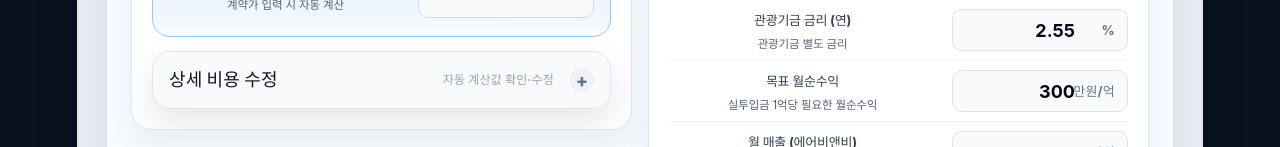
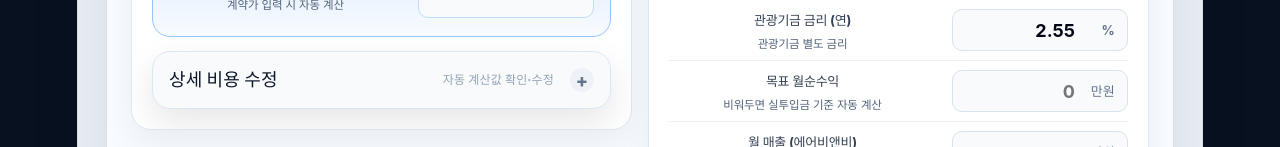
Before and after one commit to keepgoing2021/sookbak, a React (Vite) app: page / in a window 1280 px wide. Shown: the part 653-800 px from the top of the page. Built offline with nearby package versions, Linux system fonts and the light colour scheme.

Commit message:
fix: use absolute target monthly net

```diff
--- a/src/App.tsx
+++ b/src/App.tsx
@@ -4,9 +4,7 @@ import {
   type PropertyType,
   DEFAULT_ANNUAL_INTEREST_RATE,
   DEFAULT_EXIT_BUYER_LTV_PERCENT,
-  DEFAULT_EXIT_MONTHLY_YIELD_PERCENT,
   DEFAULT_LTV_PERCENT,
-  DEFAULT_TARGET_MONTHLY_NET_MANWON_PER_EOK,
   DEFAULT_TOURISM_LOAN_ANNUAL_INTEREST_RATE,
   calculateInvestment,
   calculatePurchaseDecision,
@@ -62,7 +60,7 @@ type Values = {
   tourismLoanAnnualInterestRate: string
   monthlyRevenueManwon: string
   acquisitionTaxRatePercent: string
-  targetMonthlyNetManwonPerEok: string
+  targetMonthlyNetManwon: string
 }
 
 type AutoFieldKey = 'acquisitionTaxEok' | 'legalFeeEok' | 'brokerageFeeEok'
@@ -75,7 +73,7 @@ type FreeFieldKey =
   | 'tourismLoanAnnualInterestRate'
   | 'monthlyRevenueManwon'
   | 'acquisitionTaxRatePercent'
-  | 'targetMonthlyNetManwonPerEok'
+  | 'targetMonthlyNetManwon'
 
 const propertyTypes: Array<{ key: PropertyType; label: string; description: string }> = [
   { key: 'commercial', label: '상가/오피스텔', description: '업무·상업용 기준' },
@@ -96,7 +94,7 @@ const initialValues: Values = {
   tourismLoanAnnualInterestRate: String(DEFAULT_TOURISM_LOAN_ANNUAL_INTEREST_RATE),
   monthlyRevenueManwon: '',
   acquisitionTaxRatePercent: '',
-  targetMonthlyNetManwonPerEok: String(DEFAULT_TARGET_MONTHLY_NET_MANWON_PER_EOK),
+  targetMonthlyNetManwon: '',
 }
 
 const tabs: Array<{ key: CalculatorTab; label: string; eyebrow: string }> = [
@@ -219,7 +217,7 @@ function DirectPurchaseCalculator({
       tourismLoanAmountEok: toNumber(values.tourismLoanAmountEok),
       tourismLoanAnnualInterestRate: toNumber(values.tourismLoanAnnualInterestRate),
       monthlyRevenueManwon: toNumber(values.monthlyRevenueManwon),
-      targetMonthlyNetManwonPerEok: toNumber(values.targetMonthlyNetManwonPerEok),
+      targetMonthlyNetManwon: toNumber(values.targetMonthlyNetManwon),
     }),
     [
       propertyType,
@@ -233,7 +231,7 @@ function DirectPurchaseCalculator({
       values.tourismLoanAmountEok,
       values.tourismLoanAnnualInterestRate,
       values.monthlyRevenueManwon,
-      values.targetMonthlyNetManwonPerEok,
+      values.targetMonthlyNetManwon,
     ],
   )
 
@@ -424,10 +422,11 @@ function DirectPurchaseCalculator({
             />
             <MoneyInput
               label="목표 월순수익"
-              unit="만원/억"
-              value={values.targetMonthlyNetManwonPerEok}
-              onChange={(value) => updateFree('targetMonthlyNetManwonPerEok', value)}
-              help="실투입금 1억당 필요한 월순수익"
+              unit="만원"
+              value={values.targetMonthlyNetManwon}
+              placeholder={String(Math.round(result.targetMonthlyNetManwon))}
+              onChange={(value) => updateFree('targetMonthlyNetManwon', value)}
+              help="비워두면 실투입금 기준 자동 계산"
               inputMode="decimal"
             />
             <MoneyInput
@@ -447,7 +446,6 @@ function DirectPurchaseCalculator({
         propertyType={propertyType}
         ltvPercent={ltvPercent}
         otherCostEok={toNumber(values.otherCostEok)}
-        targetMonthlyNetManwonPerEok={toNumber(values.targetMonthlyNetManwonPerEok)}
       />
 
       <aside className="notice">
@@ -483,17 +481,17 @@ function ExitEstimatePanel({
     <section className="panel exit-panel" aria-labelledby="exit-title">
       <div className="panel-heading green">
         <span className="section-index">03</span>
-        <h2 id="exit-title">엑싯 매도가 역산</h2>
+        <h2 id="exit-title">수익 기준 참고 매도가</h2>
       </div>
 
       <p className="exit-panel-copy">
-        미래 매수자가 LTV {DEFAULT_EXIT_BUYER_LTV_PERCENT}%를 일으키고, 실투입 에쿼티 기준 월 수익률 {DEFAULT_EXIT_MONTHLY_YIELD_PERCENT}%를 요구한다고 가정해요.
+        월 순수익만으로 거칠게 역산한 참고값이에요. 실제 매각가는 입지·건물상태·권리관계·금리 조건을 별도로 봐야 해요.
       </p>
 
       <div className="exit-highlight">
-        <span>예상 엑싯 매도가</span>
+        <span>참고 매도가</span>
         <strong>{hasPurchasePrice ? estimatedSalePrice : '-'}</strong>
-        <p>월 순수익 ÷ {DEFAULT_EXIT_MONTHLY_YIELD_PERCENT}% ÷ 자기자본 {100 - DEFAULT_EXIT_BUYER_LTV_PERCENT}%</p>
+        <p>월순익 → 필요 에쿼티 → LTV {DEFAULT_EXIT_BUYER_LTV_PERCENT}% 기준 매수가</p>
       </div>
 
       <dl className="exit-metrics">
@@ -508,7 +506,7 @@ function ExitEstimatePanel({
       </dl>
 
       <p className="exit-caveat">
-        예: 월순익 4,500만원 → 에쿼티 15억 → 매수가 75억
+        참고 산식: 월순익 4,500만원 → 필요 에쿼티 15억 → LTV 80% 기준 매수가 75억
       </p>
     </section>
   )
@@ -1122,7 +1120,7 @@ function ConstructionRiskSection({
     tourismLoanAmountEok: toNumber(directValues.tourismLoanAmountEok),
     tourismLoanAnnualInterestRate: toNumber(directValues.tourismLoanAnnualInterestRate),
     monthlyRevenueManwon: toNumber(directValues.monthlyRevenueManwon),
-    targetMonthlyNetManwonPerEok: toNumber(directValues.targetMonthlyNetManwonPerEok),
+    targetMonthlyNetManwon: toNumber(directValues.targetMonthlyNetManwon),
   })
 
   const rentalInput: RentalCalculatorInput = {
@@ -1362,14 +1360,12 @@ function DirectResultPanel({
   propertyType,
   ltvPercent,
   otherCostEok,
-  targetMonthlyNetManwonPerEok,
 }: {
   hasPurchasePrice: boolean
   result: ReturnType<typeof calculateInvestment>
   propertyType: PropertyType
   ltvPercent: number
   otherCostEok: number
-  targetMonthlyNetManwonPerEok: number
 }) {
   if (!hasPurchasePrice) {
     return (
@@ -1390,7 +1386,6 @@ function DirectResultPanel({
     monthlyNetManwon: result.monthlyNetManwon,
     ltvPercent,
     otherCostEok,
-    targetMonthlyNetManwonPerEok,
   })
   const purchasePriceGapEok = recommendedPurchasePriceEok === null
     ? null
--- a/src/calculator.ts
+++ b/src/calculator.ts
@@ -16,7 +16,6 @@ export interface RecommendedPurchasePriceInput {
   monthlyNetManwon: number
   ltvPercent: number
   otherCostEok: number
-  targetMonthlyNetManwonPerEok?: number
 }
 
 export interface CalculatorInput {
@@ -31,9 +30,7 @@ export interface CalculatorInput {
   tourismLoanAmountEok?: number
   tourismLoanAnnualInterestRate?: number
   monthlyRevenueManwon: number
-  targetMonthlyNetManwonPerEok?: number
-  exitBuyerLtvPercent?: number
-  exitMonthlyYieldPercent?: number
+  targetMonthlyNetManwon?: number
 }
 
 export interface CalculatorResult {
@@ -180,7 +177,7 @@ export function calculateRecommendedPurchasePriceEok(
 ): number | null {
   if (input.monthlyNetManwon <= 0 || input.ltvPercent >= 100) return null
 
-  const targetCashEok = input.monthlyNetManwon / normalizePositive(input.targetMonthlyNetManwonPerEok, DEFAULT_TARGET_MONTHLY_NET_MANWON_PER_EOK)
+  const targetCashEok = input.monthlyNetManwon / DEFAULT_TARGET_MONTHLY_NET_MANWON_PER_EOK
   let low = 0
   let high = Math.max(1, targetCashEok / Math.max(0.01, 1 - input.ltvPercent / 100))
 
@@ -228,8 +225,12 @@ export function calculateInvestment(input: CalculatorInput): CalculatorResult {
     monthlyInterestManwon + tourismLoanMonthlyInterestManwon,
   )
   const monthlyNetManwon = roundManwon(input.monthlyRevenueManwon - totalMonthlyInterestManwon)
-  const targetMonthlyNetManwon = roundManwon(
-    cashInvestedWithLoanEok * normalizePositive(input.targetMonthlyNetManwonPerEok, DEFAULT_TARGET_MONTHLY_NET_MANWON_PER_EOK),
+  const autoTargetMonthlyNetManwon = roundManwon(
+    cashInvestedWithLoanEok * DEFAULT_TARGET_MONTHLY_NET_MANWON_PER_EOK,
+  )
+  const targetMonthlyNetManwon = normalizePositive(
+    input.targetMonthlyNetManwon,
+    autoTargetMonthlyNetManwon,
   )
   const targetMonthlyNetGapManwon = roundManwon(monthlyNetManwon - targetMonthlyNetManwon)
   const annualNetManwon = roundManwon(monthlyNetManwon * 12)
@@ -241,13 +242,11 @@ export function calculateInvestment(input: CalculatorInput): CalculatorResult {
     ? roundPercent((monthlyNetManwon / (cashInvestedWithLoanEok * 10000)) * 100)
     : null
   const loanResilience = calculateLoanResilience(monthlyNetManwon, totalMonthlyInterestManwon)
-  const exitMonthlyYieldPercent = normalizePositive(input.exitMonthlyYieldPercent, DEFAULT_EXIT_MONTHLY_YIELD_PERCENT)
-  const exitBuyerLtvPercent = clamp(input.exitBuyerLtvPercent ?? DEFAULT_EXIT_BUYER_LTV_PERCENT, 0, 99.9)
   const exitBuyerRequiredCashEok = monthlyNetManwon > 0
-    ? roundEok(monthlyNetManwon / (exitMonthlyYieldPercent * 100))
+    ? roundEok(monthlyNetManwon / (DEFAULT_EXIT_MONTHLY_YIELD_PERCENT * 100))
     : null
   const exitEstimatedSalePriceEok = exitBuyerRequiredCashEok !== null
-    ? roundEok(exitBuyerRequiredCashEok / (1 - exitBuyerLtvPercent / 100))
+    ? roundEok(exitBuyerRequiredCashEok / (1 - DEFAULT_EXIT_BUYER_LTV_PERCENT / 100))
     : null
   const exitSalePriceGapEok = exitEstimatedSalePriceEok !== null
     ? roundEok(exitEstimatedSalePriceEok - input.purchasePriceEok)
@@ -354,10 +353,6 @@ function normalizePositive(value: number | undefined, fallback: number): number
   return value !== undefined && Number.isFinite(value) && value > 0 ? value : fallback
 }
 
-function clamp(value: number, min: number, max: number): number {
-  if (!Number.isFinite(value)) return min
-  return Math.min(max, Math.max(min, value))
-}
 
 function roundManwon(value: number): number {
   return Math.round(value)
```
Also changed, not shown: 1 other file (tests, documents, lock files or other folders).
